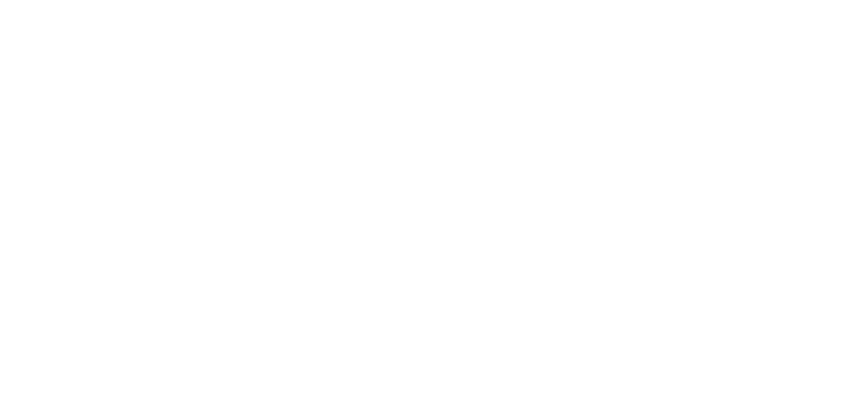
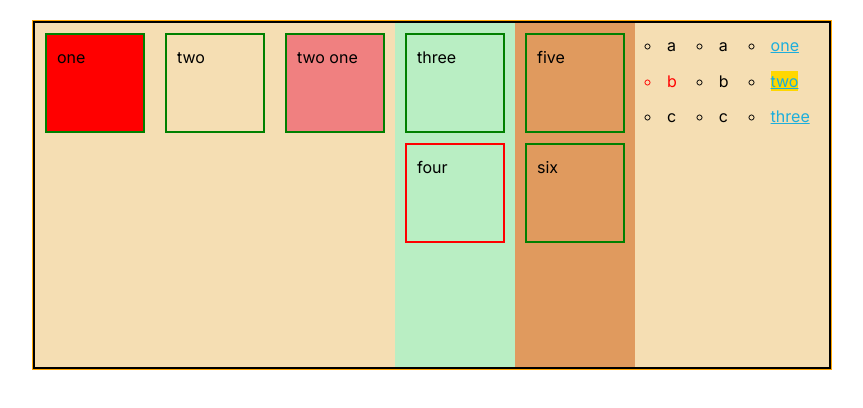
Before and after one commit to ooddaa/blog, a React (Create React App) app: page /bems in a window 1280 px wide. Before the commit this address had no page. Shown: the top 408 px of the page, without its empty margins (208-1071 px from the left). Built offline with nearby package versions, Linux system fonts and the light colour scheme.

Commit message:
practicing BEM and CSS selectors

```diff
--- a/public/app.css
+++ b/public/app.css
@@ -92,7 +92,7 @@
   justify-content: center;
 }
 
-.title {
+.App-header__title {
   /* background-color: thistle; */
 }
 
--- /dev/null
+++ b/public/bems.css
@@ -0,0 +1,97 @@
+.container {
+  display: flex;
+  height: 350px;
+  width: auto;
+  border: orange 1px solid;
+  margin-top: 20px;
+  /* justify-content: stretch; */
+}
+
+.bem {
+  display: flex;
+  /* height: auto;
+  width: auto; */
+  border: black 2px solid;
+}
+
+.bem.main {
+  /* flex: 0 1 auto; */
+  width: 900px;
+}
+
+/* will pick four six and chocolate class as all are "last" divs - recursively */
+/* .bem div:last-child {
+  border: pink 3px dashed;
+} */
+
+/* picks two */
+/* .bem:nth-child(2) {
+  border: pink 3px dashed;
+} */
+
+/* picks every 2nd */
+/* .bem:nth-child(2n) {
+  border: pink 3px dashed;
+} */
+
+.bem__elem {
+  height: 100px;
+  width: 100px;
+  border: green 2px solid;
+  padding: 10px;
+  margin: 10px;
+}
+.bem--bg-wheat {
+  background-color: wheat;
+}
+.bem--bg-aquamarine {
+  background-color: rgba(127, 255, 212, 0.5);
+}
+.bem--bg-chocolate {
+  background-color: rgba(210, 105, 30, 0.568);
+}
+.bem__elem.one {
+  background-color: red;
+}
+.bem__elem.two.one {
+  background-color: lightcoral;
+}
+
+.bem--red-border {
+  border: red 2px solid;
+}
+.bem--no-border {
+  border: none;
+}
+
+/* Adjacent sibling combinator */
+/* https://developer.mozilla.org/en-US/docs/Web/CSS/Adjacent_sibling_combinator */
+
+.one + .two:hover {
+  background-color: lime;
+  padding-top: 20px;
+}
+
+/* same as
+ul, li {}
+or
+ul > li {}
+or
+li {}
+*/
+ul {
+  padding: 10px;
+}
+
+/* class1 class2 == class1 > class2 */
+.ul__one .special_li {
+  color: red;
+}
+
+/* Attribute selectors */
+/* https://developer.mozilla.org/en-US/docs/Web/CSS/Attribute_selectors */
+
+/* Internal links, beginning with "#" */
+a[href^="#"] {
+  background-color: gold;
+}
--- a/public/index.html
+++ b/public/index.html
@@ -17,6 +17,7 @@
     <link rel="manifest" href="%PUBLIC_URL%/manifest.json" />
     <link rel="stylesheet" href="/skeleton.css" />
     <link rel="stylesheet" href="/grids.css" />
+    <link rel="stylesheet" href="/bems.css" />
     <link rel="stylesheet" href="/app.css" />
     <link rel="preconnect" href="https://fonts.googleapis.com" />
     <link rel="preconnect" href="https://fonts.gstatic.com" crossorigin />
--- /dev/null
+++ b/src/components/BEMs.jsx
@@ -0,0 +1,49 @@
+// http://getbem.com/naming/
+
+function BEMs() {
+  return (
+    <div className="container">
+      <div className="bem main bem--bg-wheat">
+        <div className="bem bem__elem one">one</div>
+        <div className="bem bem__elem two">two</div>
+        <div className="bem bem__elem two one">two one</div>
+        <div className="bem--bg-aquamarine">
+          <div className="bem__elem">three</div>
+          <div className="bem__elem bem--red-border">four</div>
+        </div>
+        <div className="bem--bg-chocolate">
+          <div className="bem__elem">five</div>
+          <div className="bem__elem">six</div>
+        </div>
+        <div className="bem bem--no-border">
+          <ul className="ul__one">
+            <li>a</li>
+            <li className="special_li">b</li>
+            <li>c</li>
+          </ul>
+          <ul className="ul__two">
+            <li>a</li>
+            <li className="special_li">b</li>
+            <li>c</li>
+          </ul>
+          <ul className="ul__three">
+            <li>
+              <a href="one">one</a>
+            </li>
+            <li className="special_li">
+              <a href="#two">two</a>
+            </li>
+            <li>
+              <a href="three">three</a>
+            </li>
+          </ul>
+        </div>
+        {/* <div className="bem">
+
+        </div> */}
+      </div>
+    </div>
+  );
+}
+
+export default BEMs;
--- a/src/components/Grids.jsx
+++ b/src/components/Grids.jsx
@@ -2,6 +2,7 @@
 
 function Grids() {
   return (
+    <>
       <div className="grids">
         <div className="subset">
           <div className="el--1">One</div>
@@ -15,6 +16,7 @@
         <div className="el--8">Eight</div>
         <div className="el--9">Nine</div>
       </div>
+    </>
   );
 }
 
--- a/src/index.js
+++ b/src/index.js
@@ -5,6 +5,7 @@
 import AppMain from "./components/AppMain";
 import Posts from "./components/pages/Posts";
 import Grids from "./components/Grids";
+import BEMs from "./components/BEMs";
 import posts from "./posts/posts";
 
 ReactDOM.render(
@@ -15,6 +16,7 @@
         <Route path="posts" element={<Posts />}></Route>
       </Route>
       <Route path="grids" element={<Grids />}></Route>
+      <Route path="bems" element={<BEMs />}></Route>
     </Routes>
   </BrowserRouter>,
   document.getElementById("root")
```
Lines whose indentation alone changed are shown as unchanged.
